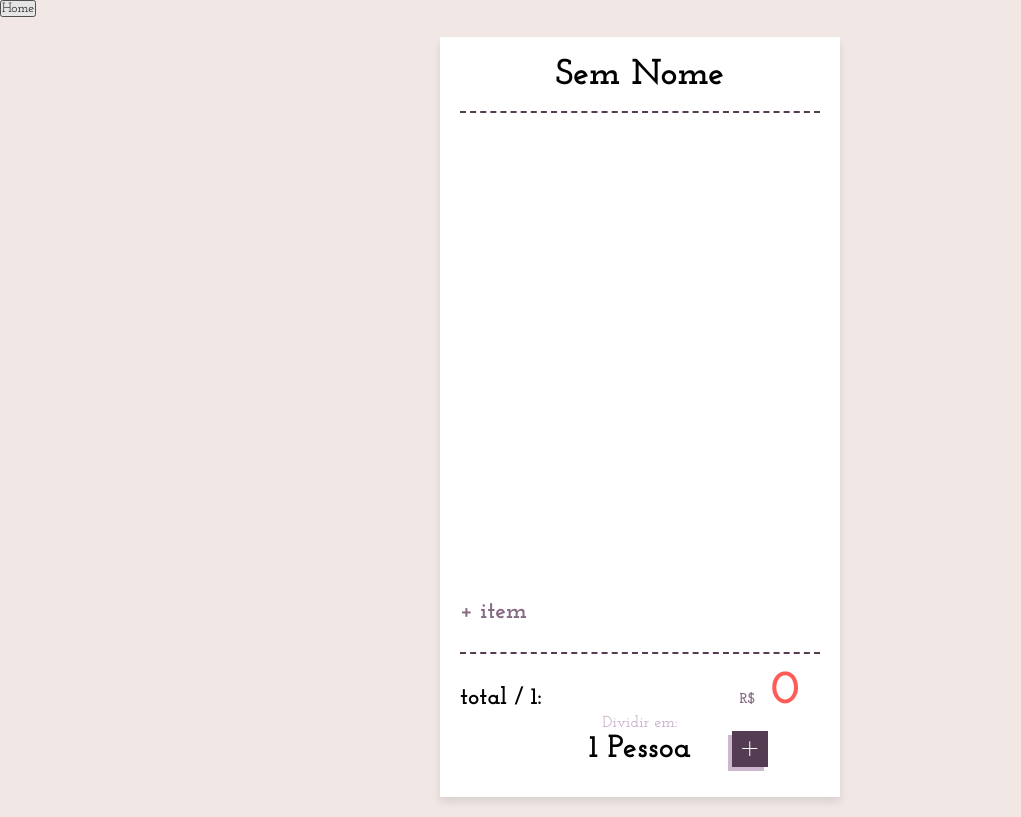
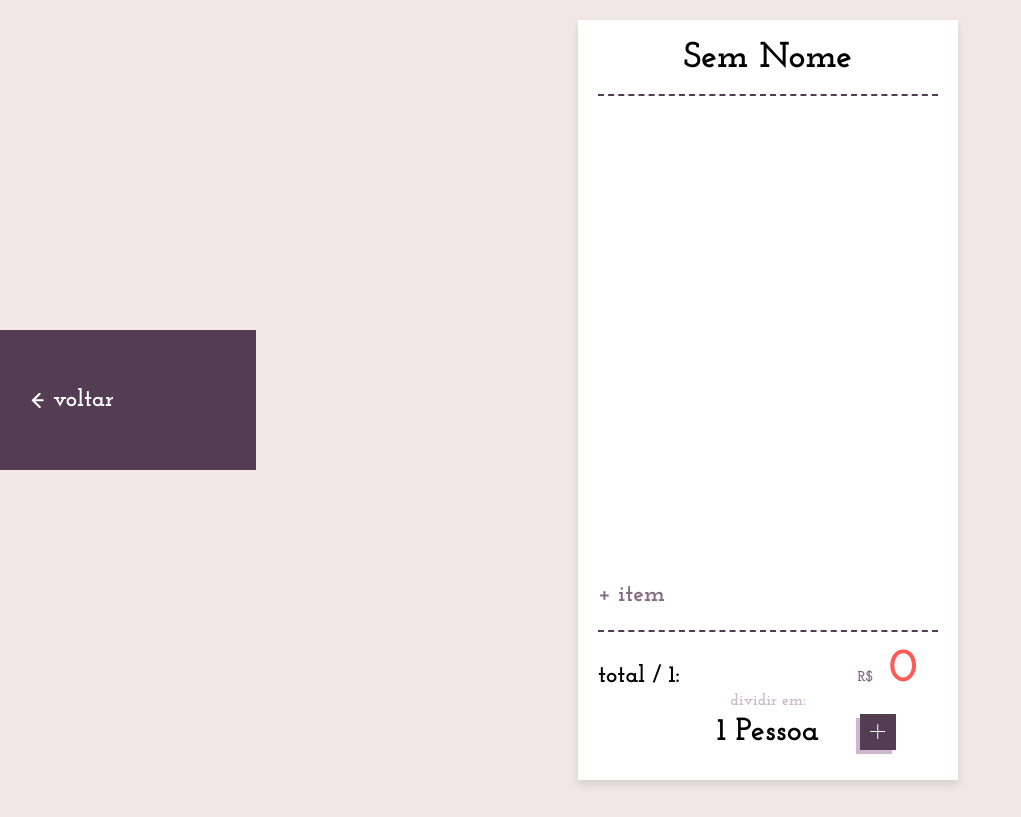
Before and after one commit to eduardostumpfj/money-app, a React (Create React App) app: page / in a window 1280 px wide. Both pictures are taken after a click on the button "Novo Card". Shown: the whole page, without its empty margins (0-1021 px from the left). Built offline with nearby package versions, Linux system fonts and the light colour scheme.

Commit message:
Implementando o menu lateral

```diff
--- a/src/App.css
+++ b/src/App.css
@@ -18,11 +18,24 @@
 body{
   font-family: 'Josefin Slab', serif;
   background: var(--cr-bg);
+  overflow: hidden;
+  width: 100vw;
+  height: 100vh;
+  display: grid;
+  align-items: center;
+}
+
+.ct-all{
+  width: 100%;
+  display: grid;
+  grid-template-columns: 20% 80%;
+  align-items: center;
+  justify-content: center;
 }
 
 .conteiner{
-  width: 100vw;
-  height: 100vh;
+  /* width: 100vw; */
+  /* height: 100vh; */
   display: grid;
   align-items:center;
   justify-content: center;
--- a/src/App.js
+++ b/src/App.js
@@ -3,6 +3,7 @@ import './App.css';
 import { v4 as uuidv4} from 'uuid'
 import CardList from './components/cardList/CardList';
 import Card from './components/card/Card'
+import Menu from './components/menu/Menu'
 
 function App() {
   // VERIFICAR SE EXITE DADO SALVO, CASO NÃO EXISTA, COMEÇAR DO ZERO
@@ -101,11 +102,11 @@ function App() {
 //  EFEITOS ----------------------------------------------------------------------------------------------
   //  Mudar a interface quando atualizar o active
   useEffect(()=>{
-    if(active === 'card'){
-      document.querySelector('#bt-home').classList.remove('off')
-    } else if (active === 'home'){
-      document.querySelector('#bt-home').classList.add('off')
-    }
+    // if(active === 'card'){
+    //   document.querySelector('#bt-home').classList.remove('off')
+    // } else if (active === 'home'){
+    //   document.querySelector('#bt-home').classList.add('off')
+    // }
     handleTotal()
   },[active])
 
@@ -128,7 +129,6 @@ function App() {
             deleteCard={deleteCard}
             duplicateCard={duplicateCard}
           />
-          <h1 className='month-total'> TOTAL : {monthTotal}</h1>
         </>
       )
     } else if (active === 'card'){
@@ -151,14 +151,22 @@ function App() {
 
 
   return (
-    <Fragment>
-      <div>
-        <button id='bt-home'onClick={() => {setActive('home')}}> Home </button>
-      </div>
+    <div className='ct-all'>
+      <Menu
+        active={active}
+        setActive={setActive}
+        monthTotal={monthTotal}
+      ></Menu>
+      {/* <div className='side-menu'>
+        <button id='bt-home' onClick={() => {setActive('home')}}>
+           <div className='bt-home-icon'></div>
+           <p> voltar </p>
+        </button>
+      </div> */}
       <div className='conteiner'>
         {renderContent()}
       </div>
-    </Fragment>
+    </div>
   );
 }
 
--- a/src/components/card/Card.css
+++ b/src/components/card/Card.css
@@ -4,8 +4,8 @@
     grid-template-rows: 8% 73% 19%;
     height: 90vh;
     padding: 20px;
-    width: 360px;
-    margin:20px;
+    width: 340px;
+    /* margin:20px; */
     box-shadow: 0px 5px 8px rgba(0,0,0, 10%) ;
 }
 /* .card:hover{
--- /dev/null
+++ b/src/components/menu/Menu.css
@@ -0,0 +1,40 @@
+.side-menu{
+    display: flex;
+    align-items: center;
+    background: var(--cr-main);
+    height: 100px;
+    padding: 20px;
+}
+
+#bt-home{
+    display: flex;
+    align-items: center;
+    gap:8px;
+    background: none;
+    border: none;
+    color: white;
+    font-size: 1.5em;
+    font-weight: 900;
+    padding: 10px;
+    transition: transform 0.2s;
+}
+  #bt-home:hover{
+    cursor: pointer;
+    background-color: var(--cr-dark);
+    transform: scale(1.03);
+    /* box-shadow: -0px 4px 0 var(--cr-dark); */
+}
+
+.bt-home-icon{
+    background-image: url(../../assets/ic_back.png);
+    background-repeat: no-repeat;
+    background-position: center;
+    width: 15px;
+    height: 15px;
+}
+
+.menu-total-txt{
+    color: white;
+    font-size: 1.5em;
+    margin-bottom: 5px;
+}
--- /dev/null
+++ b/src/components/menu/Menu.jsx
@@ -0,0 +1,33 @@
+import React from "react";
+import './Menu.css'
+
+
+export default function Menu({active, setActive, monthTotal}){
+    function handleActive(){
+        setActive('home')
+    }
+
+    function renderMenu(){
+        if(active === 'card'){
+            return (
+                <button id='bt-home' onClick={handleActive}>
+                    <div className='bt-home-icon'></div>
+                    <p> voltar </p>
+                </button>
+            )
+        } else if (active === 'home'){
+            return (
+                    <div className="menu-total">
+                        <h1 className='menu-total-txt'> total </h1>
+                        <h1 className="mini num-total"><span>R$</span> {monthTotal}</h1>
+                    </div>
+            )
+        }
+    }
+
+    return (
+        <div className='side-menu'>
+            {renderMenu()}
+        </div>
+    )
+}
--- a/src/components/minCard/MinCard.css
+++ b/src/components/minCard/MinCard.css
@@ -41,8 +41,7 @@
     height: 36px;
     border:none;
     box-shadow: -4px 4px 0 var(--cr-light);
-    transition: transform 0.2s;
-    transition: box-shadow 0.2s;
+    transition: transform 0.2s,  box-shadow 0.2s;
 }
 .button:hover{
     transform: scale(1.1) translateX(-2px);
--- a/src/components/total/Total.css
+++ b/src/components/total/Total.css
@@ -38,10 +38,11 @@
     flex-direction: column;
     align-items: center;
 }
+
 .num-people p{
     color: var(--cr-light);
-    font-weight: 600;
-    margin: 0;
+    font-weight: 800;
+    margin-bottom: 5px;
 }
 
 .bt-area{
--- a/src/components/total/Total.jsx
+++ b/src/components/total/Total.jsx
@@ -40,7 +40,7 @@ export default function Total({total,updateNumPeople, numPeople}){
                 <h1 className="num-total"><span>R$</span> {total}</h1>
             </div>
             <div className="num-people">
-                <p>Dividir em:</p>
+                <p>dividir em:</p>
                 <div className="bt-area">
                     <button className="button sub" onClick={handleSub}></button>
                     <h1> {localPeople} {txtPessoas()}</h1>
```
